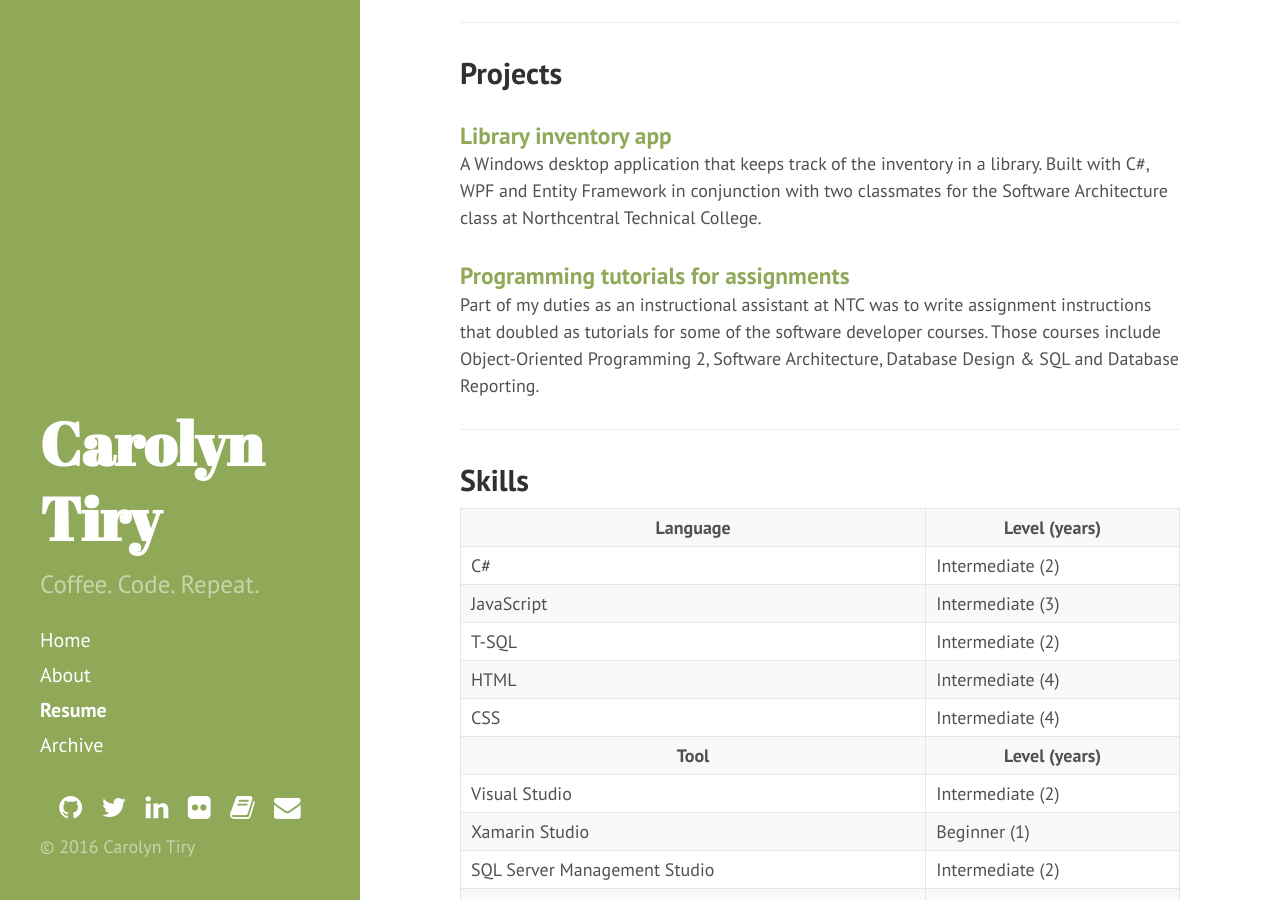
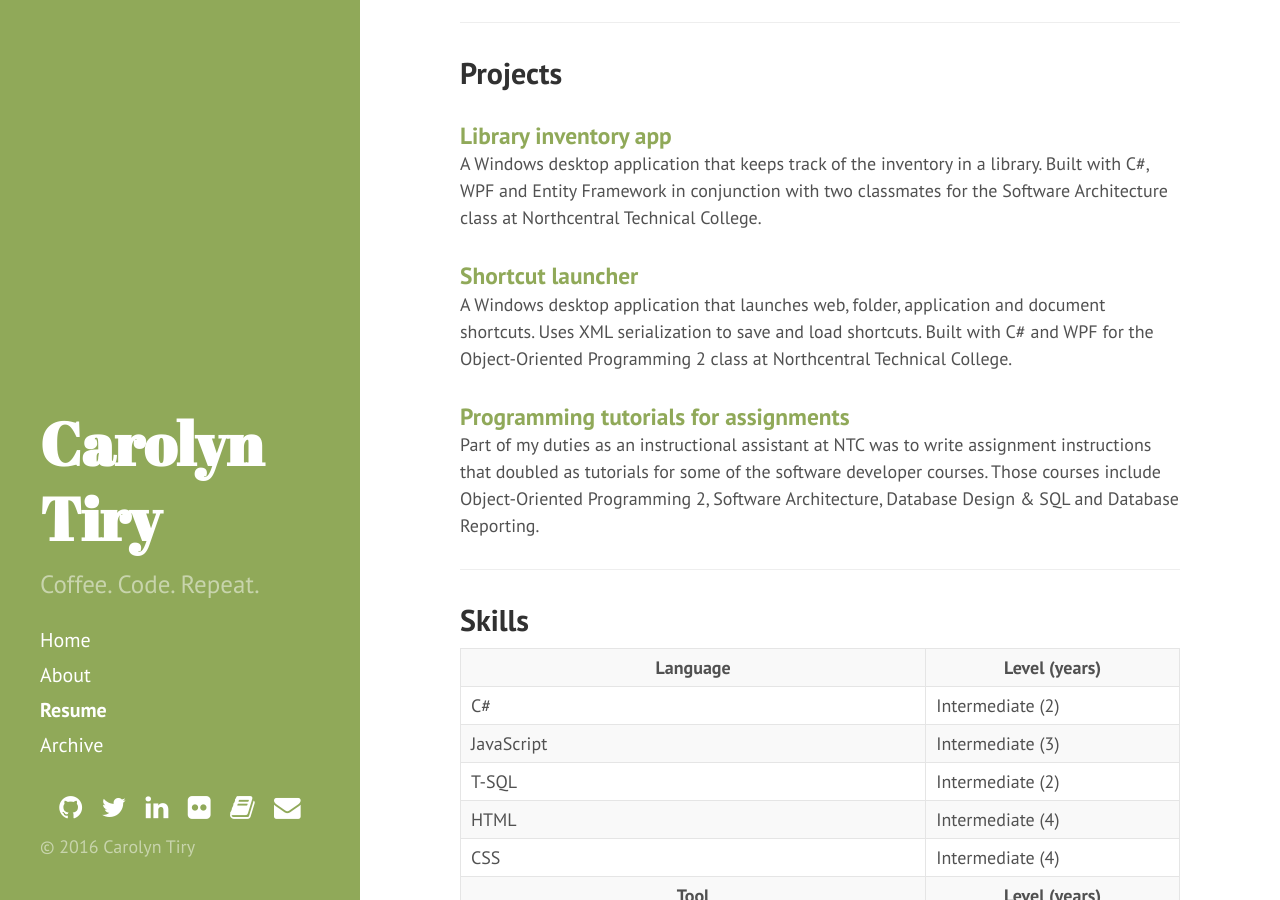
Before and after one commit to carolynlangton/carolyntiry.github.io, a Jekyll site: the page built from resume.md, in a window 1280 px wide and 900 px high, scrolled down 1136 px. Built offline with Jekyll 4.4.1, drawn with Linux system fonts in a browser that asks for light colours; nearby versions of some CDN libraries.

Commit message:
Add shortcut launcher project to resume

```diff
--- a/resume.md
+++ b/resume.md
@@ -50,6 +50,8 @@ show: true
   <h2>Projects</h2>
   <h3><a href="https://github.com/carolyntiry/library-inventory-app" target="_blank">Library inventory app</a></h3>
     <p>A Windows desktop application that keeps track of the inventory in a library. Built with C#, WPF and Entity Framework in conjunction with two classmates for the Software Architecture class at Northcentral Technical College.</p>
+  <h3><a href="https://github.com/carolyntiry/shortcut-launcher" target="_blank">Shortcut launcher</a></h3>
+    <p>A Windows desktop application that launches web, folder, application and document shortcuts. Uses XML serialization to save and load shortcuts. Built with C# and WPF for the Object-Oriented Programming 2 class at Northcentral Technical College.</p>
   <h3><a href="{{ site.url }}/instruction-list">Programming tutorials for assignments</a></h3>
     <p>Part of my duties as an instructional assistant at NTC was to write assignment instructions that doubled as tutorials for some of the software developer courses. Those courses include Object-Oriented Programming 2, Software Architecture, Database Design & SQL and Database Reporting.</p>
 </div>
```
